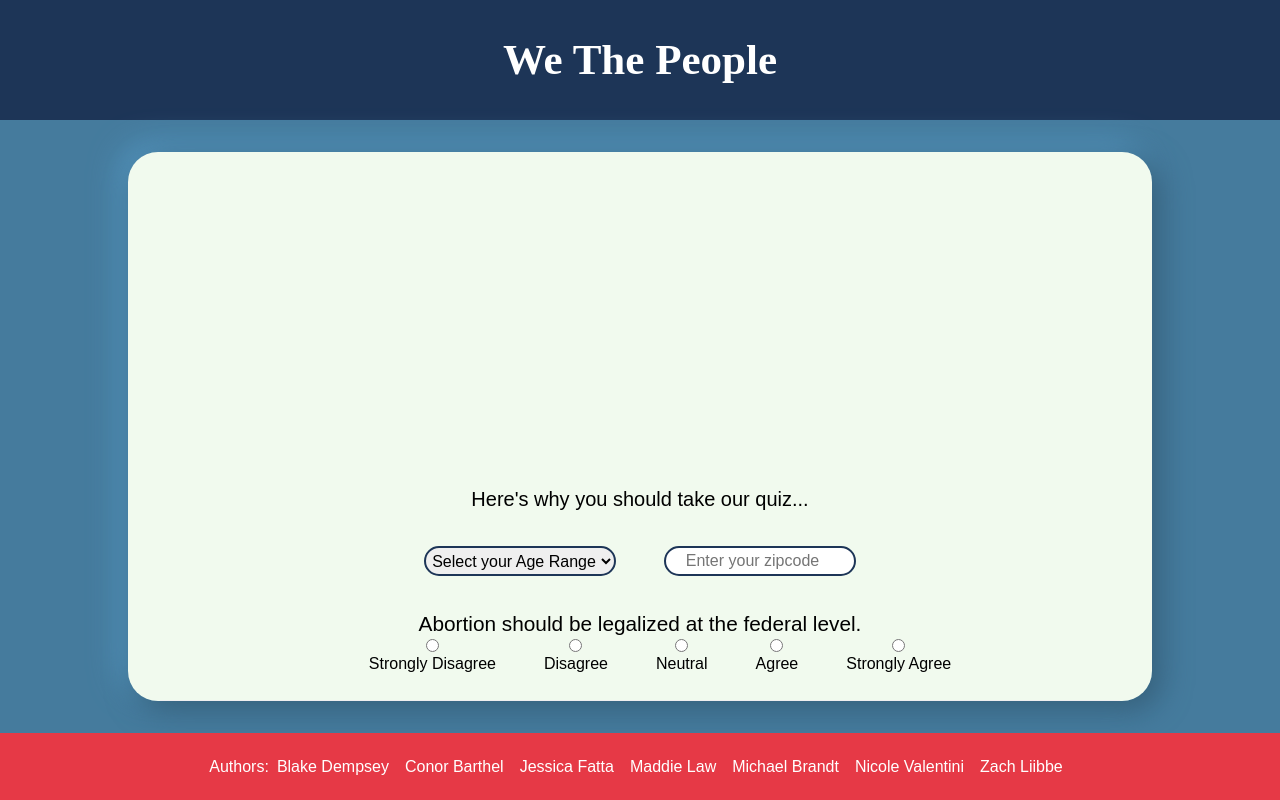
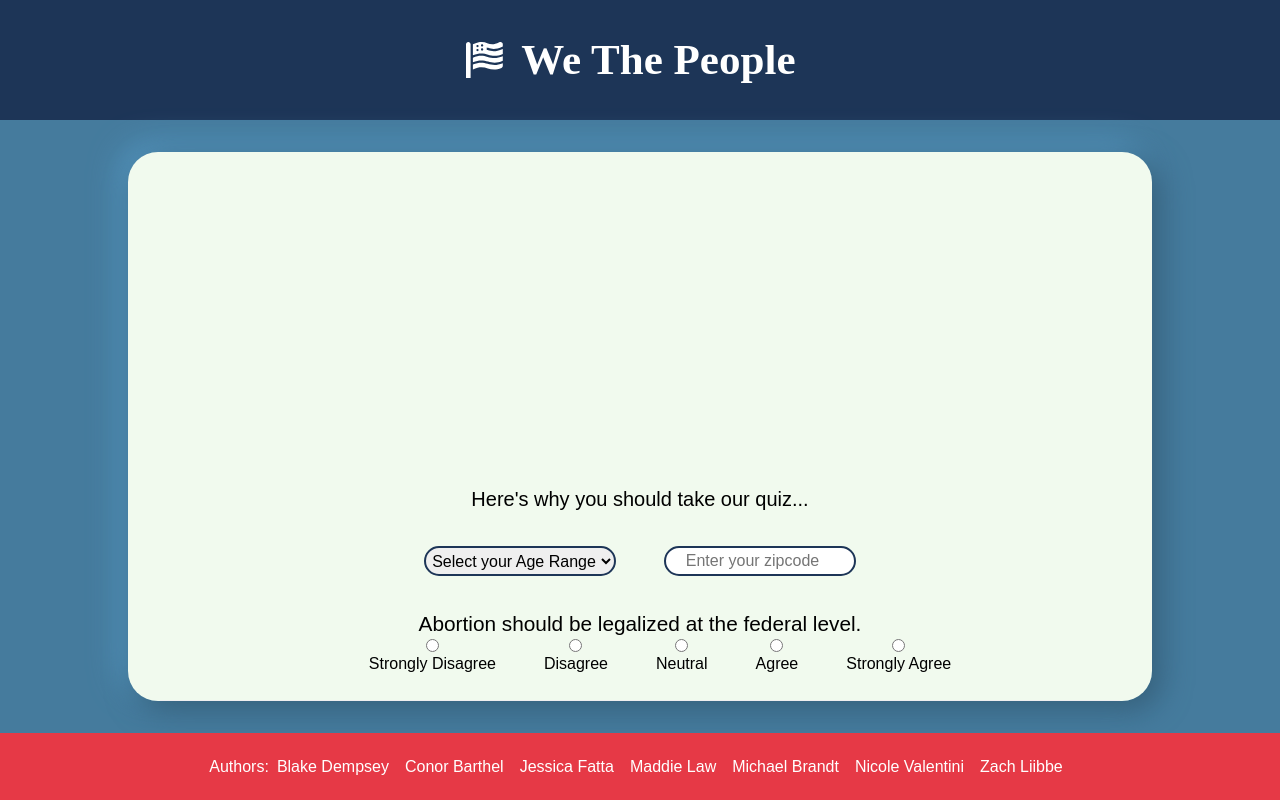
Before and after one commit to Mod-4-Capstone/we-the-people-fe, a React (Create React App) app: page / in a window 1280 px wide. Built offline with nearby package versions, Linux system fonts and the light colour scheme; a web font is replaced by a local one.

Commit message:
Add flag icon

```diff
--- a/src/components/Header/Header.js
+++ b/src/components/Header/Header.js
@@ -1,11 +1,13 @@
 import React from "react"
 import './Header.css'
 import { Link } from "react-router-dom"
+import { FaFlagUsa } from 'react-icons/fa'
 
 
 const Header = () => {
   return (
     <section className="header">
+      <FaFlagUsa />
       <Link to='/'>
         <h1 className="title">We The People</h1>
       </Link>
```
